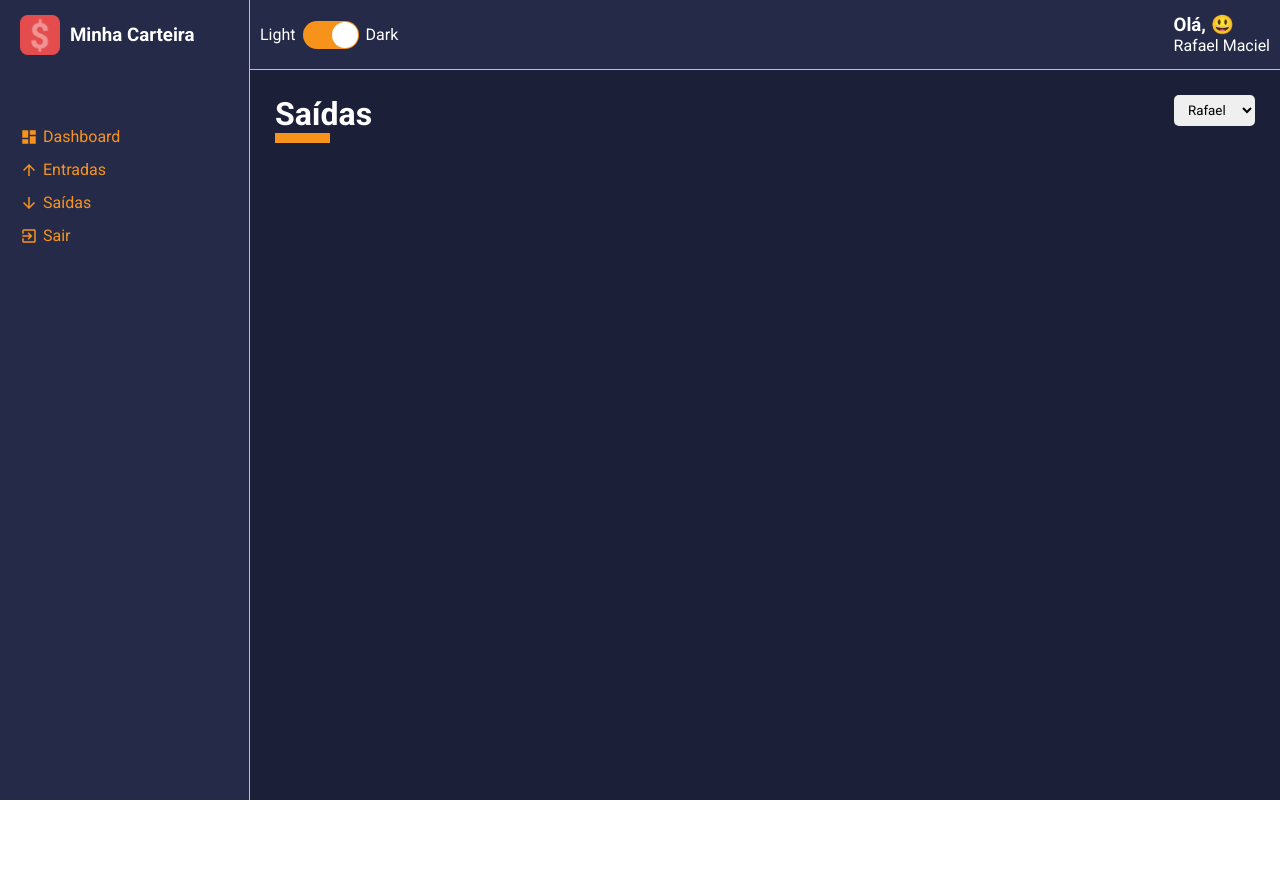
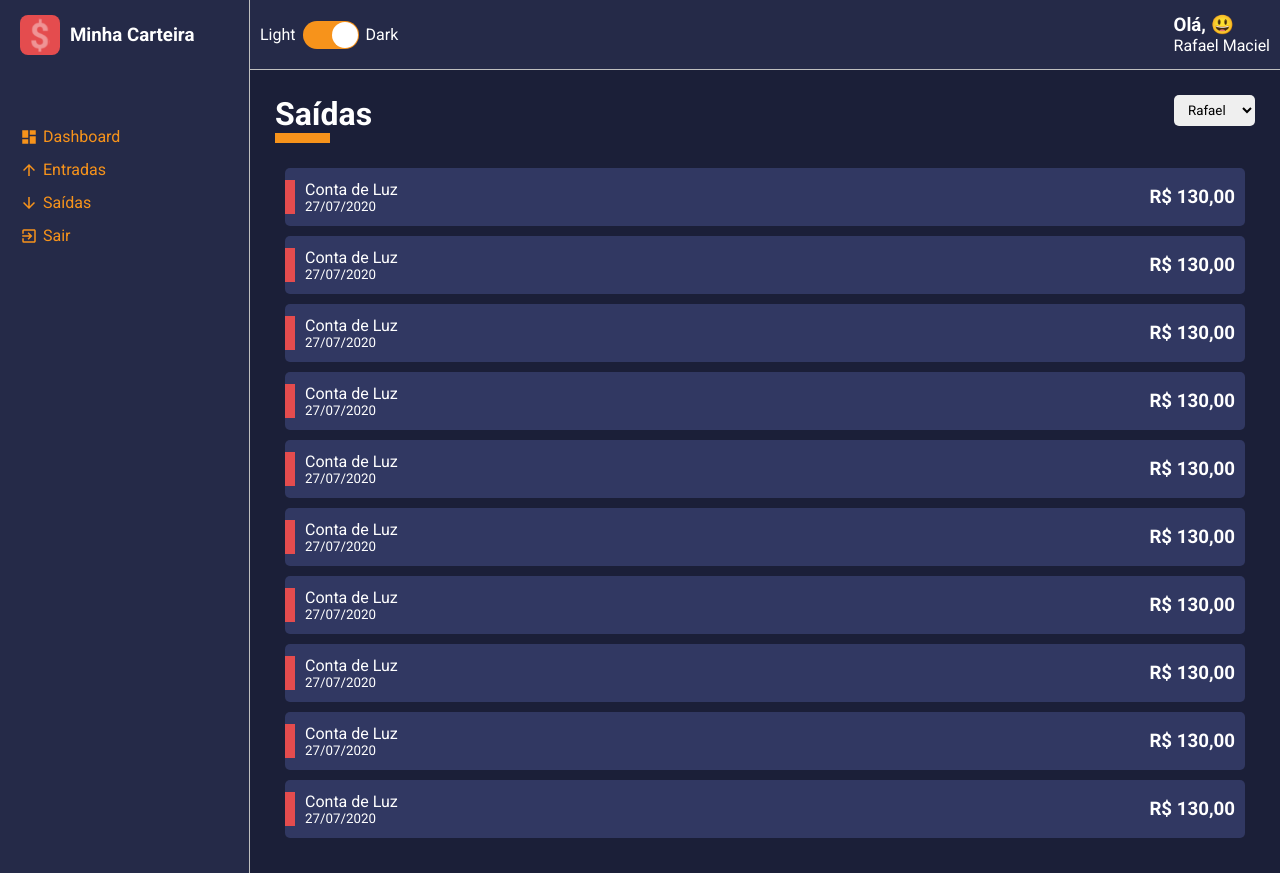
Before and after one commit to rafa-smaciel/application-type-script-dashboard, a React (Create React App) app: page / in a window 1280 px wide. Before the commit the page ends 800 px from the top, so only its background shows below. Built offline with nearby package versions, Linux system fonts and the light colour scheme.

Commit message:
17. Creating a list of financial transactions

```diff
--- /dev/null
+++ b/src/components/HistoryFinanceCard/index.tsx
@@ -0,0 +1,32 @@
+import React from 'react';
+
+import { Container, Tag } from './styles';
+
+interface IHistoryFinanceCardProps { //Aqui eu declarei.
+    cardColor: string;
+    tagColor: string;
+    title: string;
+    subtitle: string;
+    amount: string;
+}
+
+const HistoryFinanceCard: React.FC<IHistoryFinanceCardProps> = ({
+    cardColor,
+    tagColor,
+    title, //Aqui eu trago elas pra usar dentro do meu componente.
+    subtitle,
+    amount
+}) => {
+    return (
+        <Container color={cardColor}>
+          <Tag color={tagColor} />
+          <div>
+              <span>{title}</span>
+              <small>{subtitle}</small>
+          </div>
+          <h3>{amount}</h3>
+        </Container>
+    );
+}
+
+export default HistoryFinanceCard
--- a/src/components/HistoryFinanceCard/styles.ts
+++ b/src/components/HistoryFinanceCard/styles.ts
@@ -0,0 +1,52 @@
+import styled from 'styled-components';
+
+interface IContentHeaderProps {
+    color: string;
+}
+
+interface ITagProps {
+    color: string;
+}
+
+export const Container = styled.li<IContentHeaderProps>`
+    background-color: ${props => props.color};
+
+    list-style: none; //Para tirar a bolinha do List
+    border-radius: 5px;
+
+    margin: 10px; //para ter um espaço em cima e em baixo um do outro;
+    padding: 12px 10px; //para ter um espaço em cima e em baixo dentro do card;
+
+    display: flex;
+    justify-content: space-between; //um para cada lado;
+    align-items: center; //para centralizar na vertical;
+
+    cursor: pointer;
+    transition: all .3s; //para ter uma transição de 3 segundos;
+
+    position: relative;
+
+    &:hover {
+        opacity: .7; //quando passar o mouse dar aquela cor opaca;
+        transform: translateX(10px); //para dar uma deslocadinha para o lado;
+    }
+
+    > div {
+        display: flex;
+        flex-direction: column; //para fica um debaixo do outro;
+        justify-content: space-between; //fica nas extremidades de em cima e baixo, devido a flex-direction column;
+
+        padding-left: 10px;
+    }
+
+`;
+
+export const Tag = styled.div<ITagProps>`
+    width: 10px;
+    height: 60%; //60% do elemento que ela esta dentro;
+
+    background-color: ${props => props.color};
+
+    position: absolute;
+    left: 0;
+`;
--- a/src/pages/List/index.tsx
+++ b/src/pages/List/index.tsx
@@ -2,8 +2,9 @@
 
 import ContentHeader from '../../components/ContentHeader';
 import SelectInput from '../../components/SelectInput';
+import HistoryFinanceCard from '../../components/HistoryFinanceCard';
 
-import{ Container } from './styles';
+import{ Container, Content } from './styles';
 
 const List: React.FC = () => {
     const options = [
@@ -16,6 +17,78 @@
             <ContentHeader title="Saídas" lineColor="#E44C4E" cjhildren={undefined}>
                <SelectInput options={options}/>
             </ContentHeader>
+            <Content>
+                <HistoryFinanceCard
+                    cardColor="#313862"
+                    tagColor="#E44C4E"
+                    title="Conta de Luz"
+                    subtitle="27/07/2020"
+                    amount="R$ 130,00"
+                />
+                <HistoryFinanceCard
+                    cardColor="#313862"
+                    tagColor="#E44C4E"
+                    title="Conta de Luz"
+                    subtitle="27/07/2020"
+                    amount="R$ 130,00"
+                />
+                <HistoryFinanceCard
+                    cardColor="#313862"
+                    tagColor="#E44C4E"
+                    title="Conta de Luz"
+                    subtitle="27/07/2020"
+                    amount="R$ 130,00"
+                />
+                <HistoryFinanceCard
+                    cardColor="#313862"
+                    tagColor="#E44C4E"
+                    title="Conta de Luz"
+                    subtitle="27/07/2020"
+                    amount="R$ 130,00"
+                />
+                <HistoryFinanceCard
+                    cardColor="#313862"
+                    tagColor="#E44C4E"
+                    title="Conta de Luz"
+                    subtitle="27/07/2020"
+                    amount="R$ 130,00"
+                />
+                <HistoryFinanceCard
+                    cardColor="#313862"
+                    tagColor="#E44C4E"
+                    title="Conta de Luz"
+                    subtitle="27/07/2020"
+                    amount="R$ 130,00"
+                />
+                <HistoryFinanceCard
+                    cardColor="#313862"
+                    tagColor="#E44C4E"
+                    title="Conta de Luz"
+                    subtitle="27/07/2020"
+                    amount="R$ 130,00"
+                />
+                <HistoryFinanceCard
+                    cardColor="#313862"
+                    tagColor="#E44C4E"
+                    title="Conta de Luz"
+                    subtitle="27/07/2020"
+                    amount="R$ 130,00"
+                />
+                <HistoryFinanceCard
+                    cardColor="#313862"
+                    tagColor="#E44C4E"
+                    title="Conta de Luz"
+                    subtitle="27/07/2020"
+                    amount="R$ 130,00"
+                />
+                <HistoryFinanceCard
+                    cardColor="#313862"
+                    tagColor="#E44C4E"
+                    title="Conta de Luz"
+                    subtitle="27/07/2020"
+                    amount="R$ 130,00"
+                />
+            </Content>
         </Container>
     );
 }
--- a/src/pages/List/styles.ts
+++ b/src/pages/List/styles.ts
@@ -2,3 +2,5 @@
 
 export const Container = styled.div`
 `;
+export const Content = styled.div`
+`;
```
